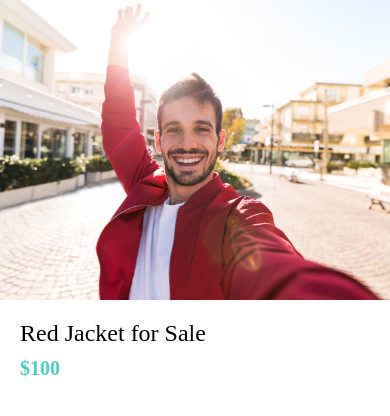
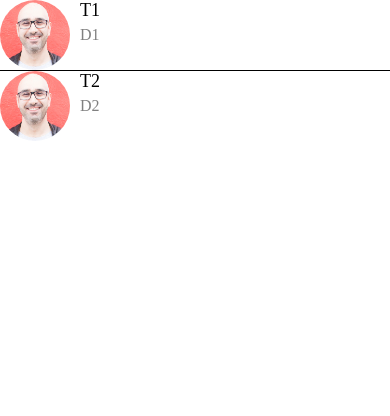
Before and after one commit to nilesh-05/DoneWithIt, a React Native app: screen / in a window 390 px wide. Shown: the top 416 px of the page. Built offline with nearby package versions, Linux system fonts and the light colour scheme.

Commit message:
making lists

```diff
--- a/App.js
+++ b/App.js
@@ -6,11 +6,13 @@
 
 import Card from "./app/components/Card";
 import ListingDetailsScreen from "./app/screens/ListingDetailsScreen";
+import MessagesScreen from "./app/screens/MessagesScreen";
 
 export default function App() {
 	// return <WelcomeScreen />;
 	// return <ViewImageScreen />;
-	return <ListingDetailsScreen />;
+	return <MessagesScreen />;
+	// return <ListingDetailsScreen />;
 	// return (
 	// 	<View
 	// 		style={{
--- /dev/null
+++ b/app/components/ListItem.js
@@ -0,0 +1,39 @@
+import React from "react";
+import { View, StyleSheet, Image } from "react-native";
+
+import AppText from "./AppText";
+import Colors from "../config/Colors";
+
+function ListItem({ title, subTitle, image }) {
+	return (
+		<View style={styles.container}>
+			<Image source={image} style={styles.image} />
+			<View>
+				<AppText style={styles.title}>{title}</AppText>
+				<AppText style={styles.subTitle}>{subTitle}</AppText>
+			</View>
+		</View>
+	);
+}
+
+const styles = StyleSheet.create({
+	container: {
+		flexDirection: "row",
+	},
+	image: {
+		width: 70,
+		height: 70,
+		borderRadius: 35,
+		marginRight: 10,
+	},
+	title: {
+		fontWeight: 500,
+	},
+	subTitle: {
+		color: Colors.medium,
+		marginTop: 5,
+		fontSize: 16,
+	},
+});
+
+export default ListItem;
--- /dev/null
+++ b/app/components/Screen.js
@@ -0,0 +1,15 @@
+import React from "react";
+import Constants from "expo-constants";
+import { StyleSheet, SafeAreaView } from "react-native";
+
+function Screen({ children }) {
+	return <SafeAreaView style={styles.screen}>{children}</SafeAreaView>;
+}
+
+const styles = StyleSheet.create({
+	screen: {
+		paddingTop: Constants.statusBarHeight,
+	},
+});
+
+export default Screen;
--- a/app/config/Colors.js
+++ b/app/config/Colors.js
@@ -3,4 +3,6 @@
 	secondary: "#4ecdc4",
 	black: "#000",
 	white: "#fff",
+	// medium: "$6e6969",
+	medium: "grey",
 };
--- a/app/screens/ListingDetailsScreen.js
+++ b/app/screens/ListingDetailsScreen.js
@@ -1,7 +1,9 @@
 import React from "react";
 import { Image, View, StyleSheet } from "react-native";
+
 import AppText from "../components/AppText";
 import Colors from "../config/Colors";
+import ListItem from "../components/ListItem";
 
 function ListingDetailsScreen(props) {
 	return (
@@ -13,6 +15,13 @@
 			<View style={styles.detailsContainer}>
 				<AppText style={styles.title}>Red Jacket for Sale</AppText>
 				<AppText style={styles.price}>$100</AppText>
+				<View style={styles.userContainer}>
+					<ListItem
+						image={require("../assets/mosh.jpg")}
+						title="Nilesh Sharma"
+						subTitle="5 Listings"
+					/>
+				</View>
 			</View>
 		</View>
 	);
@@ -36,6 +45,9 @@
 		fontWeight: "bold",
 		fontSize: 20,
 	},
+	userContainer: {
+		marginVertical: 40,
+	},
 });
 
 export default ListingDetailsScreen;
--- /dev/null
+++ b/app/screens/MessagesScreen.js
@@ -0,0 +1,48 @@
+import React from "react";
+import { FlatList, StyleSheet, View } from "react-native";
+import ListItem from "../components/ListItem";
+import Screen from "../components/Screen";
+
+const messages = [
+	{
+		id: 1,
+		title: "T1",
+		desc: "D1",
+		image: require("../assets/mosh.jpg"),
+	},
+	{
+		id: 2,
+		title: "T2",
+		desc: "D2",
+		image: require("../assets/mosh.jpg"),
+	},
+];
+
+function MessagesScreen(props) {
+	return (
+		<Screen>
+			<FlatList
+				data={messages}
+				keyExtractor={(message) => message.id.toString()}
+				renderItem={({ item }) => (
+					<ListItem
+						title={item.title}
+						subTitle={item.desc}
+						image={item.image}
+					/>
+				)}
+				ItemSeparatorComponent={() => (
+					<View
+						style={{
+							width: "100%",
+							height: 1,
+							backgroundColor: "#000",
+						}}
+					/>
+				)}
+			/>
+		</Screen>
+	);
+}
+
+export default MessagesScreen;
--- a/app/screens/ViewImageScreen.js
+++ b/app/screens/ViewImageScreen.js
@@ -1,13 +1,18 @@
 import React from "react";
 import { Image, StyleSheet, View } from "react-native";
+import { MaterialCommunityIcons } from "@expo/vector-icons";
 
 import Colors from "../config/Colors";
 
 function ViewImageScreen(props) {
 	return (
 		<View style={styles.container}>
-			<View style={styles.closeIcon}></View>
-			<View style={styles.deleteIcon}></View>
+			<View style={styles.closeIcon}>
+				<MaterialCommunityIcons name="close" color="white" size={30} />
+			</View>
+			<View style={styles.deleteIcon}>
+				<MaterialCommunityIcons name="delete" color="white" size={30} />
+			</View>
 			<Image
 				resizeMode="contain"
 				style={styles.image}
@@ -19,9 +24,6 @@
 
 const styles = StyleSheet.create({
 	closeIcon: {
-		width: 50,
-		height: 50,
-		backgroundColor: Colors.primary,
 		position: "absolute",
 		top: 40,
 		left: 30,
@@ -31,9 +33,6 @@
 		flex: 1,
 	},
 	deleteIcon: {
-		width: 50,
-		height: 50,
-		backgroundColor: Colors.secondary,
 		position: "absolute",
 		top: 40,
 		right: 30,
--- a/package.json
+++ b/package.json
@@ -10,6 +10,7 @@
   "dependencies": {
     "@react-native-community/hooks": "^2.6.0",
     "expo": "~41.0.1",
+    "expo-constants": "^10.1.3",
     "expo-status-bar": "~1.0.4",
     "react": "16.13.1",
     "react-dom": "16.13.1",
```
Also changed, not shown: 1 other file (tests, documents, lock files or other folders).
